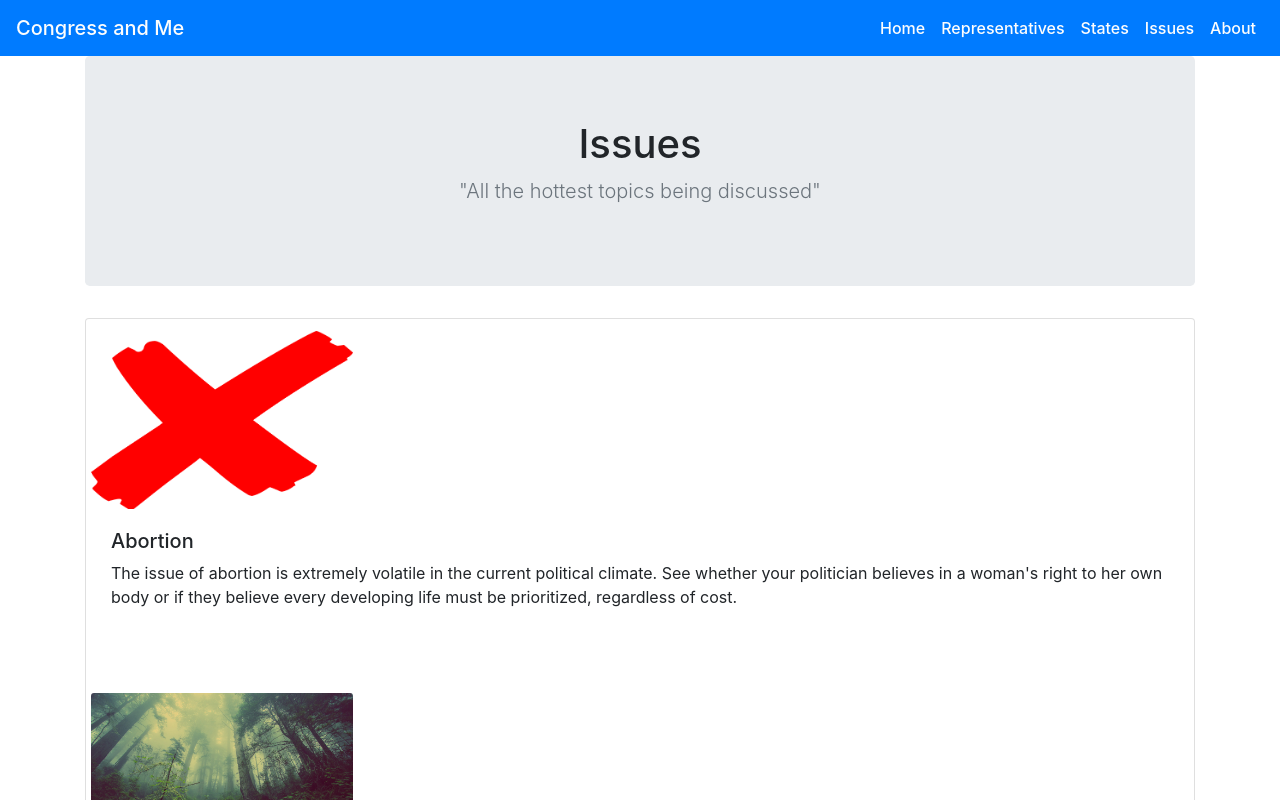
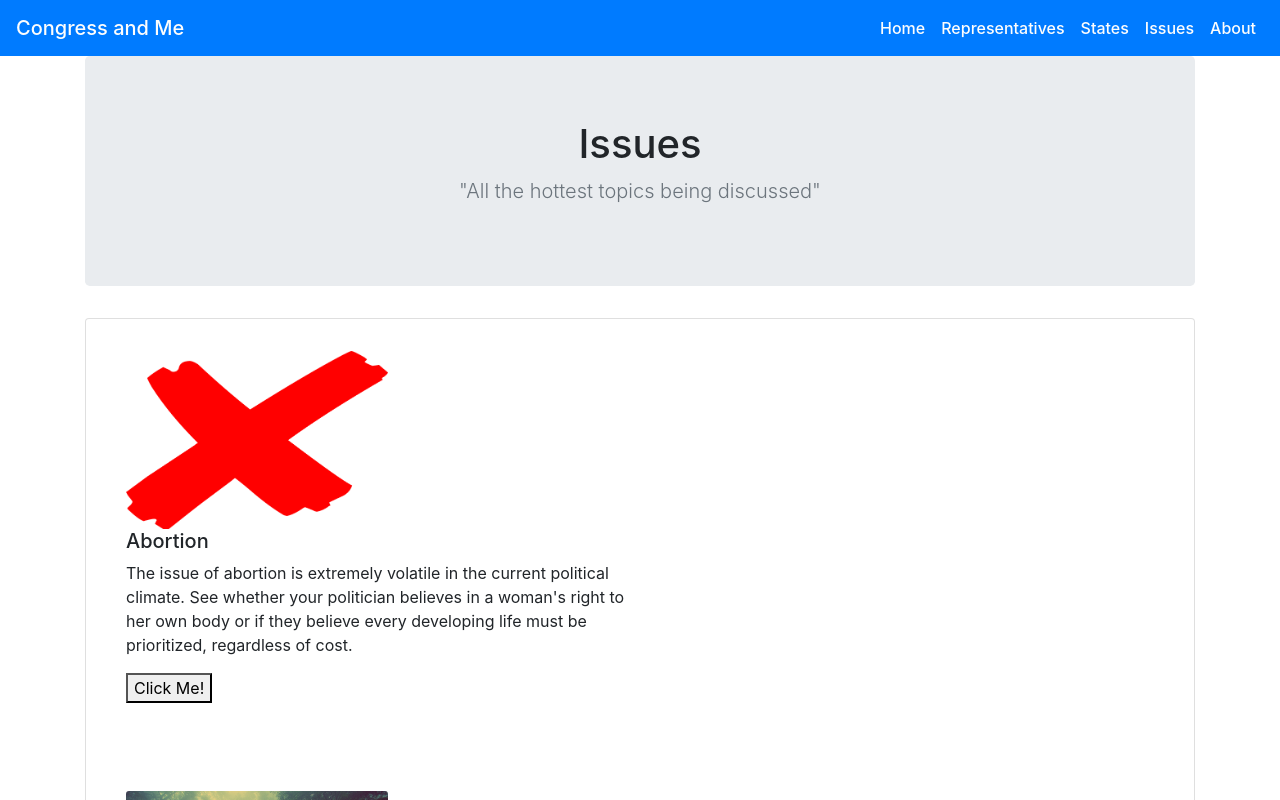
Before and after one commit to Abu-ZaydAbdullah/congressandme, a React (Create React App) app: page /issues in a window 1280 px wide. Shown: the top 800 px of the page. Built offline with nearby package versions, Linux system fonts and the light colour scheme.

Commit message:
in progress restructuring of issues page. Shrank text box size.

```diff
--- a/src/components/IssueCard.js
+++ b/src/components/IssueCard.js
@@ -8,13 +8,15 @@ class IssueCard extends Component {
   return (
     <div className="row mb-5" key={member.index}>
         <div className="panel panel-default">
+            <div className="card-body">
+                <div class = "col-sm-6 col-md-6 image-container">
                     <img className="card-img-top about-image" style={{width: 262}}src={member.image} alt="Card image cap"></img>
                 </div>
-     <div className="card-body">
+                <div className="col-sm-6 col-md-6" >
                     <h5>{member.name}</h5>
                     <p className="card-text">{member.desc}</p>
-       <div className="d-flex justify-content-between align-items-center">
-         <div className="btn-group"></div>
+                    <button type="button">Click Me!</button>
+                </div>
             </div>
         </div>
     </div>
```
Also changed, not shown: 1 other file (tests, documents, lock files or other folders). Lines whose indentation alone changed are shown as unchanged.
